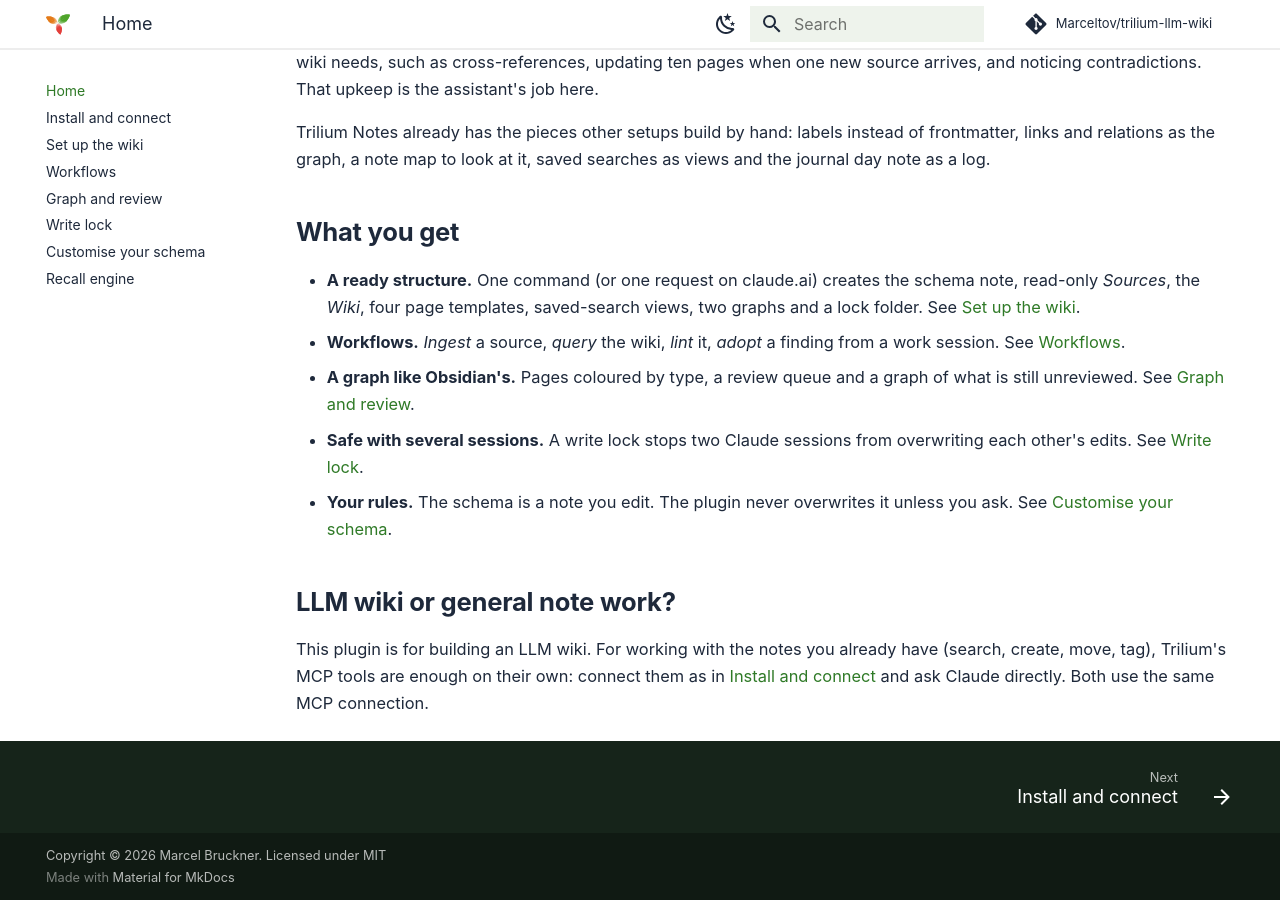
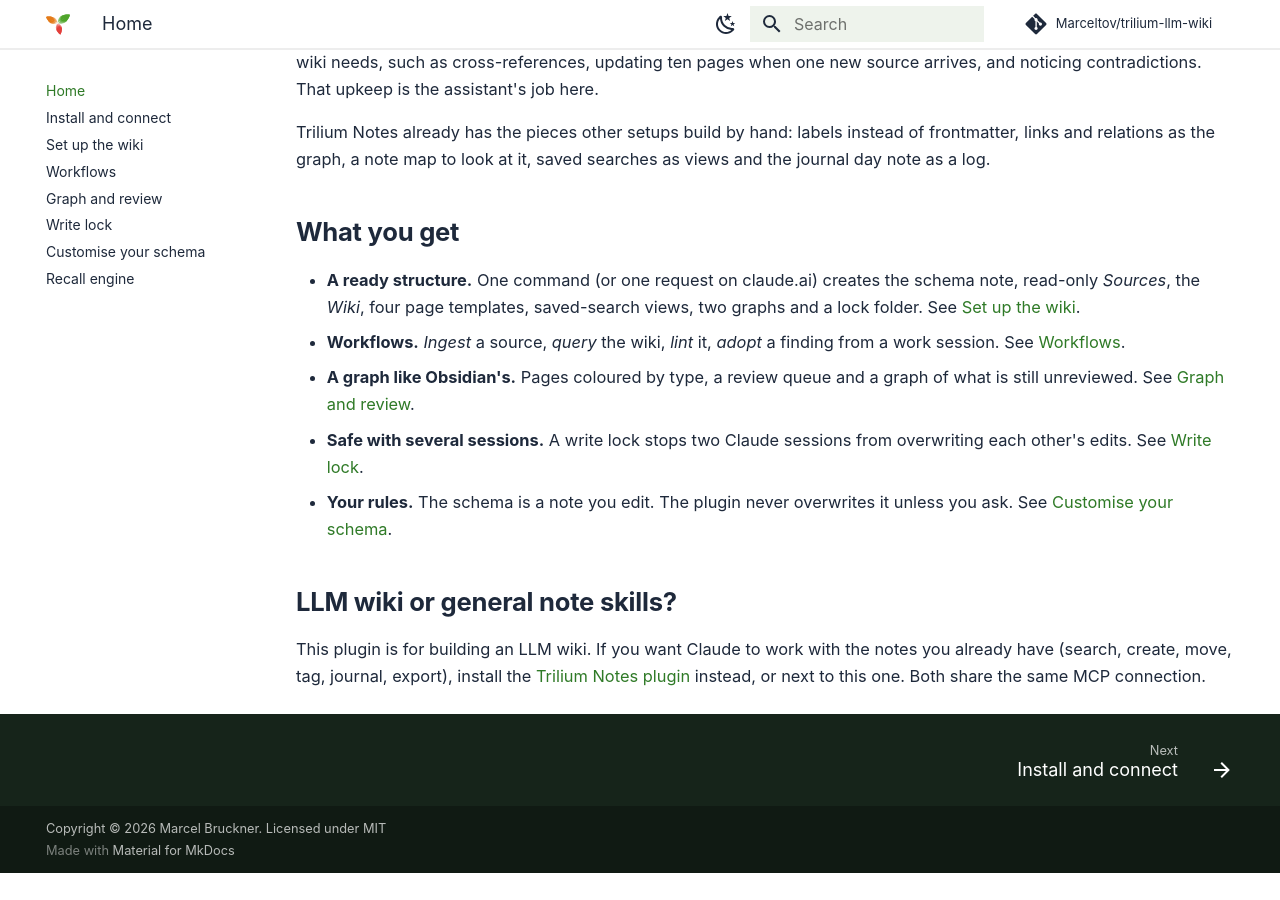
Before and after one commit to Marceltov/trilium-llm-wiki, an MkDocs documentation site: the page built from docs/index.md, in a window 1280 px wide and 900 px high, scrolled down 823 px. Built offline with MkDocs 1.6.1 and Material for MkDocs 9.7.7, drawn with Linux system fonts in a browser that asks for light colours; some web fonts are replaced; comment, search, counter and statistics services are not loaded; after the commit the page ends 1696 px from its top, so only the background shows below that.

Commit message:
trilium-plugin isn't archived: point to it again
It moved to Trilium's built-in MCP server (trilium-plugin#25) instead.

Co-Authored-By: Claude Opus 5.5 <noreply@anthropic.com>
Claude-Session: https://claude.ai/code/session_01CDeSKjKU8KLZNeARSi8BUQ

```diff
--- a/docs/index.md
+++ b/docs/index.md
@@ -36,6 +36,6 @@ Trilium Notes already has the pieces other setups build by hand: labels instead
 - **Safe with several sessions.** A write lock stops two Claude sessions from overwriting each other's edits. See [Write lock](write-lock.md).
 - **Your rules.** The schema is a note you edit. The plugin never overwrites it unless you ask. See [Customise your schema](customise.md).
 
-## LLM wiki or general note work?
+## LLM wiki or general note skills?
 
-This plugin is for building an LLM wiki. For working with the notes you already have (search, create, move, tag), Trilium's MCP tools are enough on their own: connect them as in [Install and connect](install.md) and ask Claude directly. Both use the same MCP connection.
+This plugin is for building an LLM wiki. If you want Claude to work with the notes you already have (search, create, move, tag, journal, export), install the [Trilium Notes plugin](https://trilium-plugin.marceltov.de/) instead, or next to this one. Both share the same MCP connection.
```
Also changed, not shown: README.md (+2 -2 lines), docs/install.md (+2 -2 lines).
